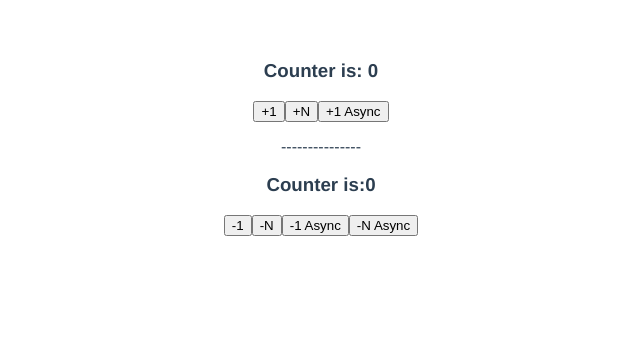
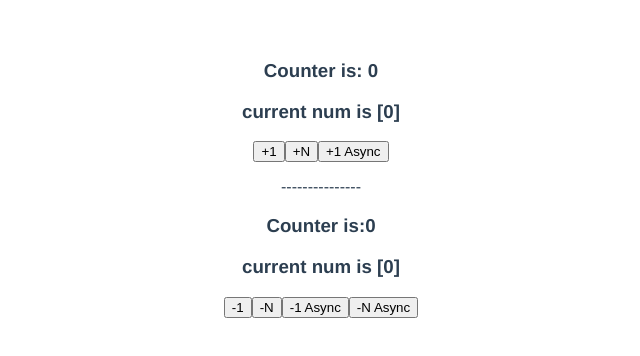
Before and after one commit to SteveZhangCDM/counter-vuePractise, a Vue app: page / in a window 1280 px wide. Shown: the top 356 px of the page, without its empty margins (319-959 px from the left). Built offline with nearby package versions, Linux system fonts and the light colour scheme.

Commit message:
tried getters

```diff
--- a/src/components/Addition.vue
+++ b/src/components/Addition.vue
@@ -2,6 +2,7 @@
   <div>
     <!-- this can be deleted -->
     <h3>Counter is: {{this.$store.state.count}}</h3>
+    <h3>{{$store.getters.showNum}}</h3>
     <button @click="btnHandler">+1</button>
     <button @click="btnHandlerN">+N</button>
     <button @click="btnHandlerAsync">+1 Async</button>
--- a/src/components/Subtraction.vue
+++ b/src/components/Subtraction.vue
@@ -1,6 +1,7 @@
 <template>
   <div>
     <h3>Counter is:{{count}}</h3>
+    <h3>{{showNum}}</h3>
     <button @click="btnHandler">-1</button>
     <button @click="btnHandlerN">-N</button>
     <button @click="minusAsync">-1 Async</button>
@@ -9,14 +10,15 @@
 </template>
 
 <script>
-import { mapState, mapMutations, mapActions } from "vuex";
+import { mapState, mapMutations, mapActions, mapGetters } from "vuex";
 
 export default {
   data() {
     return {};
   },
   computed: {
-    ...mapState(["count"])
+    ...mapState(["count"]),
+    ...mapGetters(["showNum"])
   },
   methods: {
     ...mapMutations(["minus"]),
--- a/src/store.js
+++ b/src/store.js
@@ -39,5 +39,10 @@ export default new Vuex.Store({
                 context.commit('minusN', n)
             }, 1000)
         }
+    },
+    getters: {
+        showNum(state) {
+            return 'current num is [' + state.count + ']'
+        }
     }
 })
```
